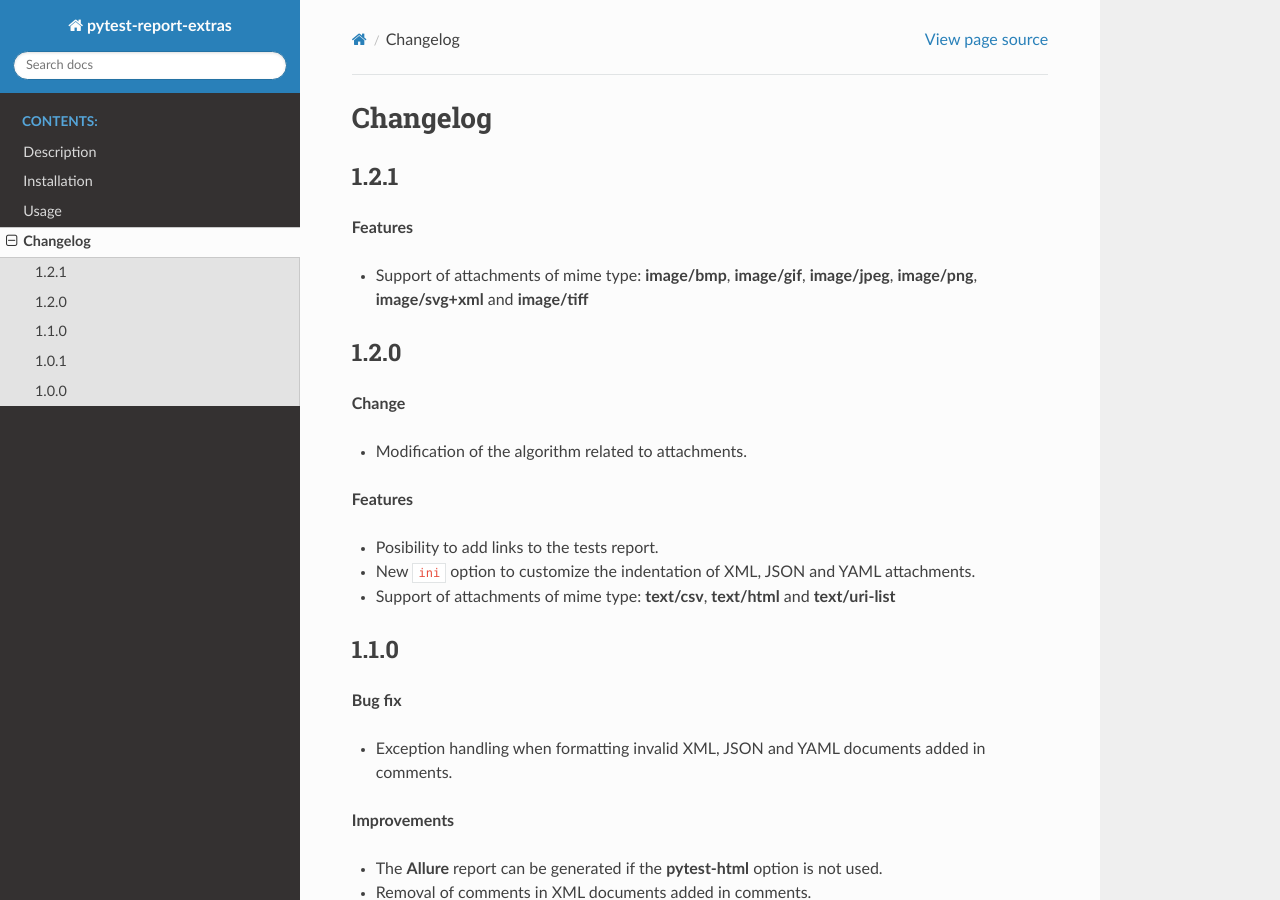
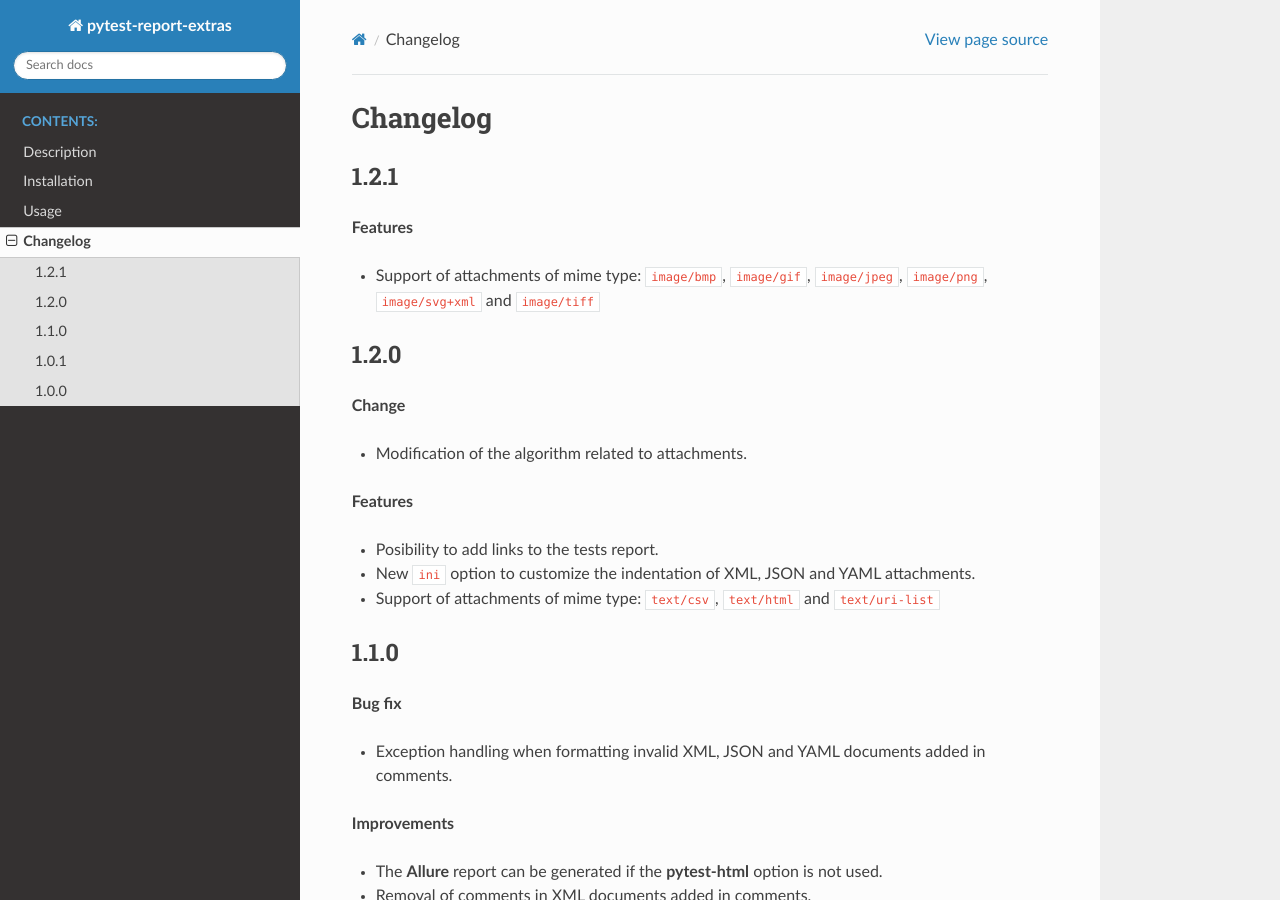
Before and after one commit to harmin-parra/pytest-report-extras, a Sphinx documentation site: the page built from docs/changelog.rst, in a window 1280 px wide and 900 px high. Built offline with Sphinx 7.4.7 and the Read the Docs theme 3.1.0, drawn with Linux system fonts in a browser that asks for light colours.

```diff
--- a/docs/changelog.rst
+++ b/docs/changelog.rst
@@ -8,7 +8,7 @@ Changelog
 
 **Features**
 
-* Support of attachments of mime type: **image/bmp**, **image/gif**, **image/jpeg**, **image/png**, **image/svg+xml** and **image/tiff**
+* Support of attachments of mime type: ``image/bmp``, ``image/gif``, ``image/jpeg``, ``image/png``, ``image/svg+xml`` and ``image/tiff``
 
 
 1.2.0
@@ -22,7 +22,7 @@ Changelog
 
 * Posibility to add links to the tests report.
 * New ``ini`` option to customize the indentation of XML, JSON and YAML attachments.
-* Support of attachments of mime type: **text/csv**, **text/html**  and **text/uri-list**
+* Support of attachments of mime type: ``text/csv``, ``text/html``  and ``text/uri-list``
 
 
 1.1.0
```
